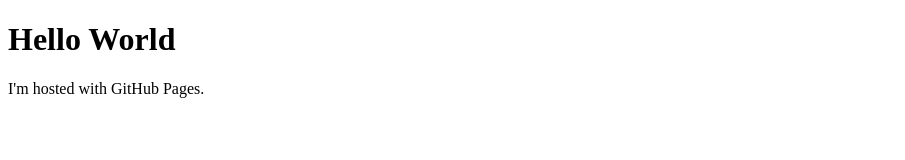
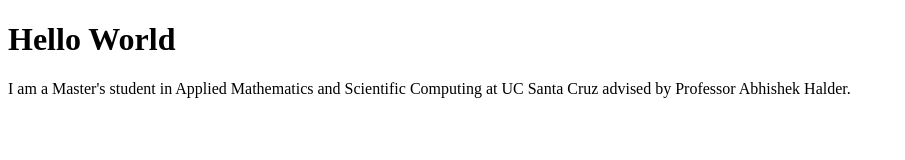
Before and after one commit to QingyuanCui/QingyuanCui.github.io, a plain HTML site: page index.html in a window 1280 px wide. Shown: the whole page, without its empty margins (0-905 px from the left). Drawn offline with Linux system fonts and the light colour scheme.

Commit message:
Update index.html

```diff
--- a/index.html
+++ b/index.html
@@ -2,6 +2,6 @@
 <html>
 <body>
 <h1>Hello World</h1>
-<p>I'm hosted with GitHub Pages.</p>
+<p>I am a Master's student in Applied Mathematics and Scientific Computing at UC Santa Cruz advised by Professor Abhishek Halder.</p>
 </body>
 </html>
```
